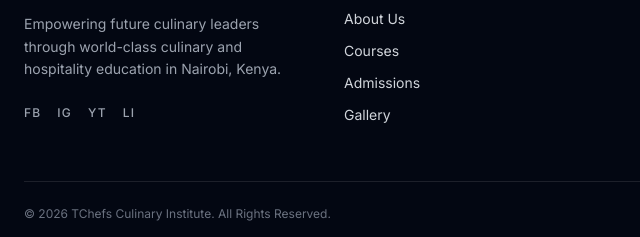
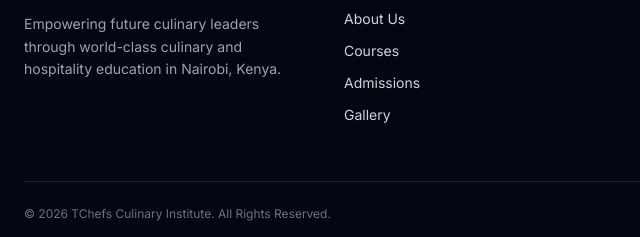
Before and after one commit to Cymi-eng/Tchefs-Culinary-, a website: page index.html in a window 1280 px wide. Shown: the part 3037-3274 px from the top of the page, 0-640 px from the left. Drawn offline with nearby package versions, Linux system fonts and the light colour scheme.

Commit message:
remove social links at the footer

```diff
--- a/index.html
+++ b/index.html
@@ -376,12 +376,6 @@
             <p class="text-gray-400 text-sm leading-relaxed">
               Empowering future culinary leaders through world-class culinary and hospitality education in Nairobi, Kenya.
             </p>
-            <div class="flex gap-4 mt-6 text-xs font-medium text-gray-400 tracking-widest uppercase">
-              <a href="#" class="hover:text-white transition">FB</a>
-              <a href="#" class="hover:text-white transition">IG</a>
-              <a href="#" class="hover:text-white transition">YT</a>
-              <a href="#" class="hover:text-white transition">LI</a>
-            </div>
           </div>
 
           <!-- Quick Links -->
```
